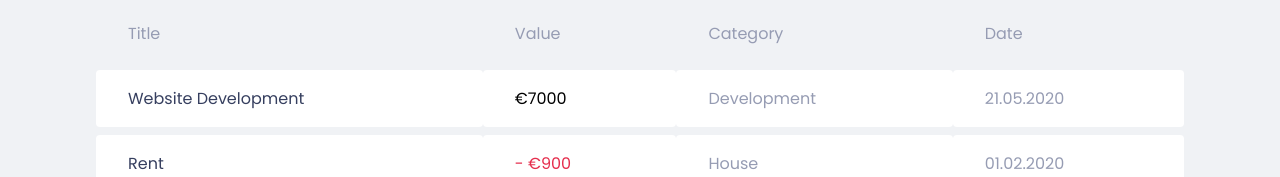
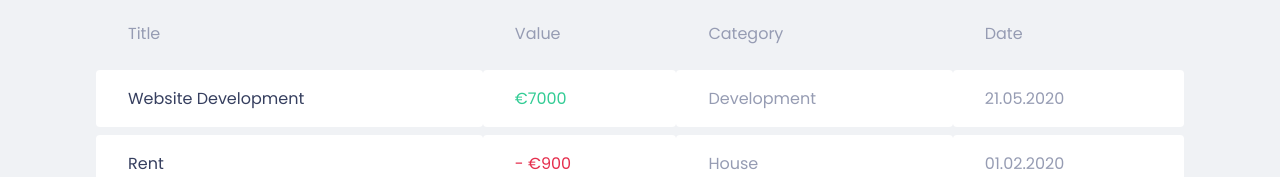
Before and after one commit to gabrielbahniuk/dt-money, a React (Create React App) app: page / in a window 1280 px wide. Shown: the part 138-315 px from the top of the page. Built offline with nearby package versions, Linux system fonts and the light colour scheme; no server answers; what miragejs would draw is missing.

Commit message:
styles: add green color to css global variables

```diff
--- a/src/styles/global.ts
+++ b/src/styles/global.ts
@@ -7,7 +7,7 @@ export const GlobalStyle = createGlobalStyle`
 
     --red: #E52E4D;
     --blue: #5429CC;
-
+    --green: #33CC95;
     --blue-light: #6933FF;
 
     --text-title: #363F5F;
```
